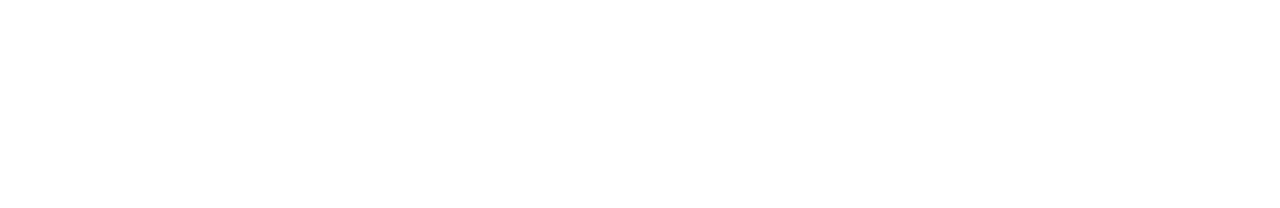
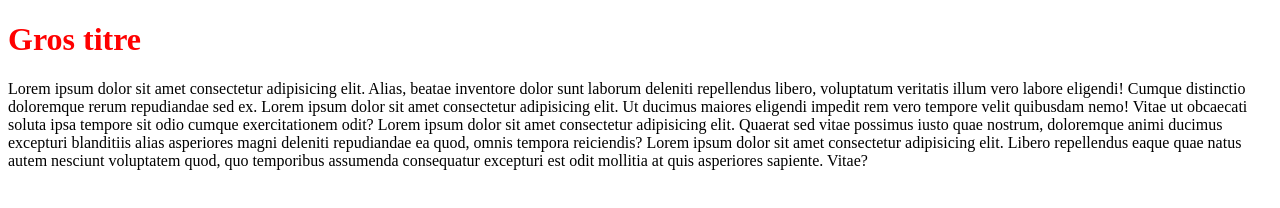
Before and after one commit to NicolasCayez/cours-html-css, a plain HTML site: page index.html in a window 1280 px wide. Drawn offline with Linux system fonts and the light colour scheme.

Commit message:
exo fait

```diff
--- a/index.html
+++ b/index.html
@@ -8,7 +8,8 @@
     <title>Cours html css</title>
 </head>
 <body>
-
+    <h1>Gros titre</h1>
+    <p>Lorem ipsum dolor sit amet consectetur adipisicing elit. Alias, beatae inventore dolor sunt laborum deleniti repellendus libero, voluptatum veritatis illum vero labore eligendi! Cumque distinctio doloremque rerum repudiandae sed ex. Lorem ipsum dolor sit amet consectetur adipisicing elit. Ut ducimus maiores eligendi impedit rem vero tempore velit quibusdam nemo! Vitae ut obcaecati soluta ipsa tempore sit odio cumque exercitationem odit? Lorem ipsum dolor sit amet consectetur adipisicing elit. Quaerat sed vitae possimus iusto quae nostrum, doloremque animi ducimus excepturi blanditiis alias asperiores magni deleniti repudiandae ea quod, omnis tempora reiciendis? Lorem ipsum dolor sit amet consectetur adipisicing elit. Libero repellendus eaque quae natus autem nesciunt voluptatem quod, quo temporibus assumenda consequatur excepturi est odit mollitia at quis asperiores sapiente. Vitae?</p>
 
 </body>
 </html>
--- a/style.css
+++ b/style.css
@@ -0,0 +1,16 @@
+h1{
+    color: red;
+    transition: color 1s linear;
+}
+
+h1:hover{
+    color: green;
+}
+
+p{
+    transition: transform 2s;
+}
+
+p:active{
+    transform: rotate(720deg);
+}
```
